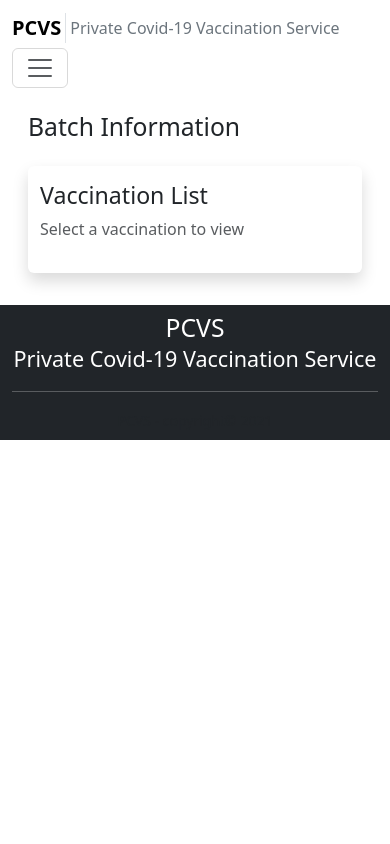
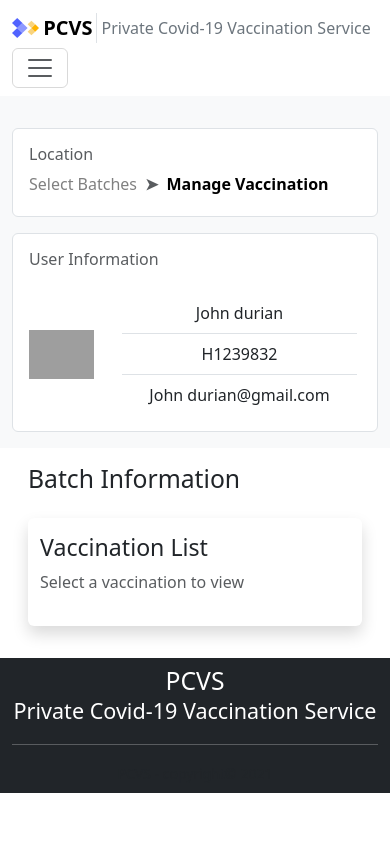
Before and after one commit to arshia-gh/BIT210-assignment, a PHP site: page /html/batch.html in a window 390 px wide. Run offline with PHP 8.4, Linux system fonts and the light colour scheme; style sheets or scripts are compiled from the project's sources; some libraries are stand-ins or nearby versions; grey boxes are pictures that could not be loaded.

Commit message:
updated for responsive layout

```diff
--- a/src/html/batch.html
+++ b/src/html/batch.html
@@ -9,22 +9,27 @@
   <link rel="stylesheet" href="https://pro.fontawesome.com/releases/v5.10.0/css/all.css"
     integrity="sha384-AYmEC3Yw5cVb3ZcuHtOA93w35dYTsvhLPVnYs9eStHfGJvOvKxVfELGroGkvsg+p" crossorigin="anonymous" />
 
+  <title>Batch</title>
+
   <style>
+    #table-container table {
+      table-layout: fixed;
+    }
 
     #user-avatar {
-        background-size: cover;
-        width: 50%;
+      object-fit: cover;
+      width: 100%;
+      max-width: 115px;
     }
   </style>
 
-    <title>Batch</title>
 </head>
 
 <body class="d-flex flex-column">
   <header class="container-md">
     <nav class="navbar navbar-expand-md navbar-light">
       <a class="navbar-brand d-flex align-items-center" href="/">
-        <!-- <img src="../asset/svg/logo.svg" alt="navbar logo" class="me-1" /> -->
+        <img src="../asset/svg/logo.svg" alt="navbar logo" class="me-1" />
         <span class="fw-bold">PCVS</span><span class="align-self-stretch border-end mx-1"></span><span
           class="fs-6 fw-light text-secondary">Private Covid-19 Vaccination Service</span>
       </a>
@@ -47,9 +52,8 @@
 
   <main class="container flex-grow-1">
     <div class="row">
-      <div class="col-3 bg-light py-5 d-none d-lg-block">
-        <aside>
-          <div class="border rounded p-3 bg-white">
+      <div class="col-12 col-lg-3 bg-light py-3">
+        <aside class="border rounded p-3 pb-1 mt-3 bg-white">
           <h6 class="text-muted">Location</h6>
           <nav style="--bs-breadcrumb-divider: '➤';" aria-label="breadcrumb">
             <ol class="breadcrumb">
@@ -57,15 +61,17 @@
               <li class="breadcrumb-item active">Manage Vaccination</li>
             </ol>
           </nav>
-          </div>
+        </aside>
+
         <!--user info-->
-          <div class="border rounded bg-white my-3 p-3">
+        <aside class="border rounded bg-white mt-3 p-3">
           <h6 class="text-muted">User Information</h6>
-            <ul class="list-group list-group-flush mt-3 px-3 text-center">
-              <li class="list-group-item">
-                <img id="user-avatar"
+          <div class="row">
+            <figure class="col-3 col-lg-12 mt-3 mb-0 d-flex justify-content-center">
+              <img id="user-avatar" class="align-self-center"
                 src="https://cdn.icon-icons.com/icons2/2643/PNG/512/male_man_people_person_avatar_white_tone_icon_159363.png" />
-              </li>
+            </figure>
+            <ul class="col-9 col-lg-12 list-group list-group-flush mt-3 px-3 text-center">
               <li class="list-group-item">John durian</li>
               <li class="list-group-item">H1239832 </li>
               <li class="list-group-item">John durian@gmail.com</li>
@@ -74,7 +80,7 @@
         </aside>
       </div>
 
-      <div class="col-12 col-lg-9 position-relative">
+      <div class="col-12 col-lg-9 position-relative overflow-hidden">
         <div class="container p-3">
           <h2>Batch Information</h2>
           <table class="table">
@@ -83,10 +89,11 @@
           <div class="container bg-white rounded shadow text-dark py-3 my-3">
             <h3>Vaccination List</h3>
             <p class="text-muted">Select a vaccination to view
-            <span id="changes-applied" class="float-end badge bg-success d-none"> <span class="fa fa-check pe-1"></span> Changes Applied</span>
+              <span id="changes-applied" class="float-end badge bg-success d-none"> <span
+                  class="fa fa-check pe-1"></span>
+                Changes Applied</span>
             </p>
             <div id='table-container'></div>
-          </div>
           </div>
         </div>
       </div>
@@ -101,8 +108,9 @@
     </section>
   </footer>
 
-
-    <div class="modal fade" id="manage-vaccination-modal" tabindex="-1" aria-labelledby="addBatchLabel" aria-hidden="true">
+  <!--Modal-->
+  <div class="modal fade" id="manage-vaccination-modal" tabindex="-1" aria-labelledby="addBatchLabel"
+    aria-hidden="true">
     <div class="modal-dialog">
       <div class="modal-content">
         <div class="modal-header">
@@ -113,7 +121,7 @@
           <table class="table">
             <thead>
               <tr>
-                    <td  colspan="2" class="text-muted">Patient Information</td>
+                <td colspan="2" class="text-muted">Patient Information</td>
               </tr>
             </thead>
             <tbody id="patient-info-tbody">
@@ -137,11 +145,14 @@
             <form id='manage-vaccination-form'>
               <div class="form-floating my-3">
 
-                  <div class="btn-group w-100" role="group" aria-label="radio toggle button group" id="status-button-group">
-                    <input type="radio" class="btn-check" name="status" value="confirmed" id="rdbtn-accept" autocomplete="off" required>
+                <div class="btn-group w-100" role="group" aria-label="radio toggle button group"
+                  id="status-button-group">
+                  <input type="radio" class="btn-check" name="status" value="confirmed" id="rdbtn-accept"
+                    autocomplete="off" required>
                   <label class="btn btn-outline-primary" for="rdbtn-accept">Confirm</label>
 
-                    <input type="radio" class="btn-check" name="status" value="rejected" id="rdbtn-reject" autocomplete="off">
+                  <input type="radio" class="btn-check" name="status" value="rejected" id="rdbtn-reject"
+                    autocomplete="off">
                   <label class="btn btn-outline-primary" for="rdbtn-reject">Reject</label>
                 </div>
 
@@ -155,9 +166,8 @@
                 </div>
             </form>
           </div>
-
-
-
+        </div>
+      </div>
     </div>
   </div>
 
--- a/src/html/dashboard/patient.html
+++ b/src/html/dashboard/patient.html
@@ -7,7 +7,7 @@
 		<title>Dashboard</title>
 
 		<link rel="stylesheet" href="../../scss/main.scss" />
-		<script src="../../javascript/patientDashboard.js"></script>
+		<!-- <script src="../../javascript/patientDashboard.js"></script> -->
 		<link
 			rel="stylesheet"
 			href="https://cdnjs.cloudflare.com/ajax/libs/font-awesome/6.0.0-beta2/css/all.min.css"
--- a/src/javascript/batch.js
+++ b/src/javascript/batch.js
@@ -123,7 +123,7 @@ async function updateModalWith(vaccination) {
       btnSubmit.innerHTML = "Update Status";
       operationTitle.innerHTML = "Approval of Appointment"
       break
-    case 'confirm': //show confirmation for administer
+    case 'confirmed': //show confirmation for administer
       showStatusGroup(false);
       statusButtonGroup.style.display = 'none';
       statusButtonGroup.disabled = 'true';
--- a/src/javascript/module/TableRenderer.js
+++ b/src/javascript/module/TableRenderer.js
@@ -20,7 +20,7 @@ export const renderTable = (containerID, objects, objKey, headers, onRowClick) =
 export const createTable = (objects, objKey, headers, onRowClick) => {
     const table = document.createElement("table");
     //[TODO] make table scrollable with fixed header
-    table.className = "table rounded table-light overflow-hidden table-hover table-responsive shadow"; //not using add() because there's no previous class retained
+    table.className = "table rounded table-white overflow-hidden table-hover table-responsive shadow"; //not using add() because there's no previous class retained
 
     const thead = document.createElement("thead");
     thead.className = "table-primary";
--- a/src/scss/_style.scss
+++ b/src/scss/_style.scss
@@ -1,4 +1,4 @@
-tr.hoverable-row:hover {
-    background-color: $blue;
-    color: $white !important;
-}
+// tr.hoverable-row:hover {
+//     background-color: $blue;
+//     color: $white !important;
+// }
```
Also changed, not shown: src/html/Batches.html (+30 -33 lines), src/javascript/batches.js (+7 -7 lines), src/javascript/model/Vaccination.js (+5 -4 lines). Lines whose indentation alone changed are shown as unchanged.
